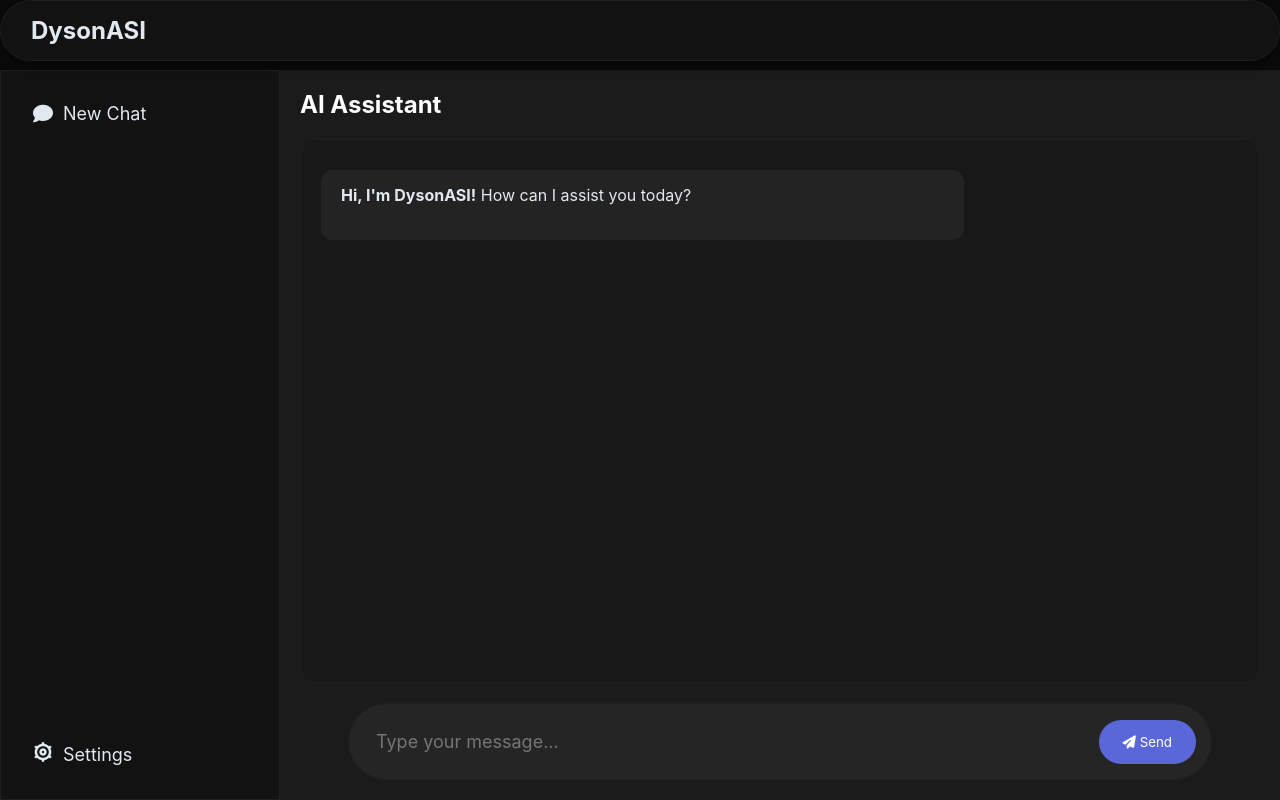
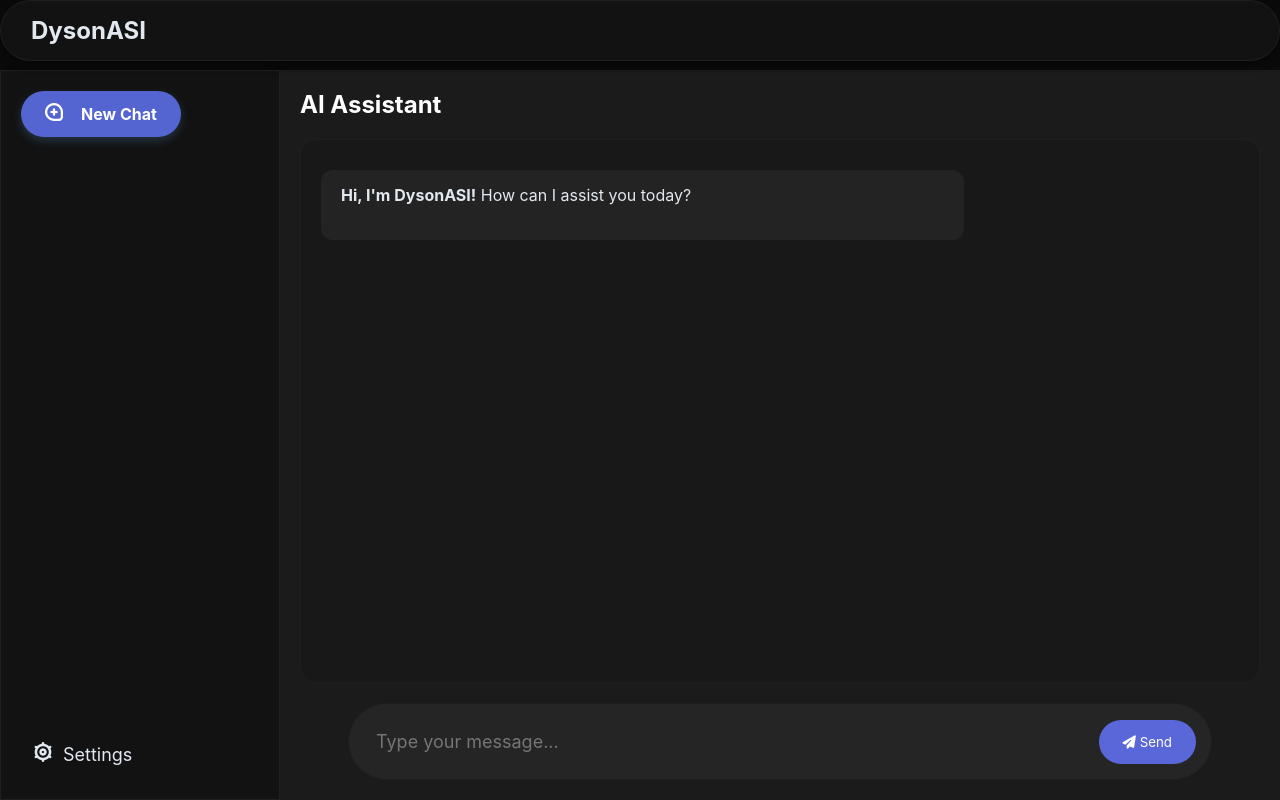
Before and after one commit to ChinmayBhattt/DysonASI, a website: page index.html in a window 1280 px wide. Drawn offline with nearby package versions, Linux system fonts and the light colour scheme.

Commit message:
Add files via upload

```diff
--- a/index.html
+++ b/index.html
@@ -13,7 +13,7 @@
     <link rel="stylesheet" href="https://cdnjs.cloudflare.com/ajax/libs/font-awesome/6.4.0/css/all.min.css">
     <link rel='stylesheet' href='https://cdn-uicons.flaticon.com/2.6.0/uicons-bold-rounded/css/uicons-bold-rounded.css'>
     <link rel='stylesheet' href='https://cdn-uicons.flaticon.com/2.6.0/uicons-solid-rounded/css/uicons-solid-rounded.css'>
-
+    <link rel='stylesheet' href='https://cdn-uicons.flaticon.com/2.6.0/uicons-bold-rounded/css/uicons-bold-rounded.css'>
 </head>
 <body>
     <div class="top-bar">
@@ -24,7 +24,7 @@
     <div class="container">
         <div class="container-content">
             <div class="sidebar">
-                <div class="menu-item new-chat"><i class="fas fa-comment"></i> New Chat</div>
+                <div class="menu-item new-chat"><i class="fi fi-br-comment-medical"></i> New Chat</div>
 
                 <!-- Settings Dropdown -->
                 <div>
--- a/script.js
+++ b/script.js
@@ -166,3 +166,17 @@ document.addEventListener("DOMContentLoaded", function () {
 document.querySelector(".contact-us").addEventListener("click", function () {
     window.open("https://linktr.ee/DysonASI?fbclid=PAZXh0bgNhZW0CMTEAAaac0oAhOBzhcAykmU8tHgJH3197MU72-X23uy8R-EgtxubqGzJhm2WZj3o_aem_rtsPjaZxqqgG2R3Ai8JSZQ", "_blank");
 });
+
+// Function to create a new chat session
+function newChat() {
+    const chatHistory = JSON.parse(localStorage.getItem('chatHistory')) || [];
+    const currentChat = document.getElementById('chatBox').innerHTML;
+
+    if (currentChat.trim() !== "") {
+        chatHistory.push(currentChat);
+        localStorage.setItem('chatHistory', JSON.stringify(chatHistory));
+    }
+
+    document.getElementById('chatBox').innerHTML = "";
+    alert("New chat started! Previous chat is saved.");
+}
--- a/style.css
+++ b/style.css
@@ -348,3 +348,29 @@ body {
     from { transform: rotate(0deg); }
     to { transform: rotate(360deg); }
 }
+
+.new-chat {
+    display: flex;
+    align-items: center;
+    justify-content: center;
+    background-color: #5465d1;
+    color: white;
+    font-size: 16px;
+    font-weight: bold;
+    padding: 12px 24px; /* Adjusted padding */
+    border-radius: 30px; /* Ensures rounded pill shape */
+    cursor: pointer;
+    transition: all 0.3s ease;
+    box-shadow: 0px 4px 10px rgba(108, 186, 255, 0.2);
+    width: fit-content; /* Adjusts to text width */
+}
+
+.new-chat i {
+    margin-right: 8px;
+    font-size: 18px;
+}
+
+.new-chat:hover {
+    background-color: #3A4AA6;
+    box-shadow: 0px 6px 15px rgba(0, 0, 0, 0.3);
+}
```
